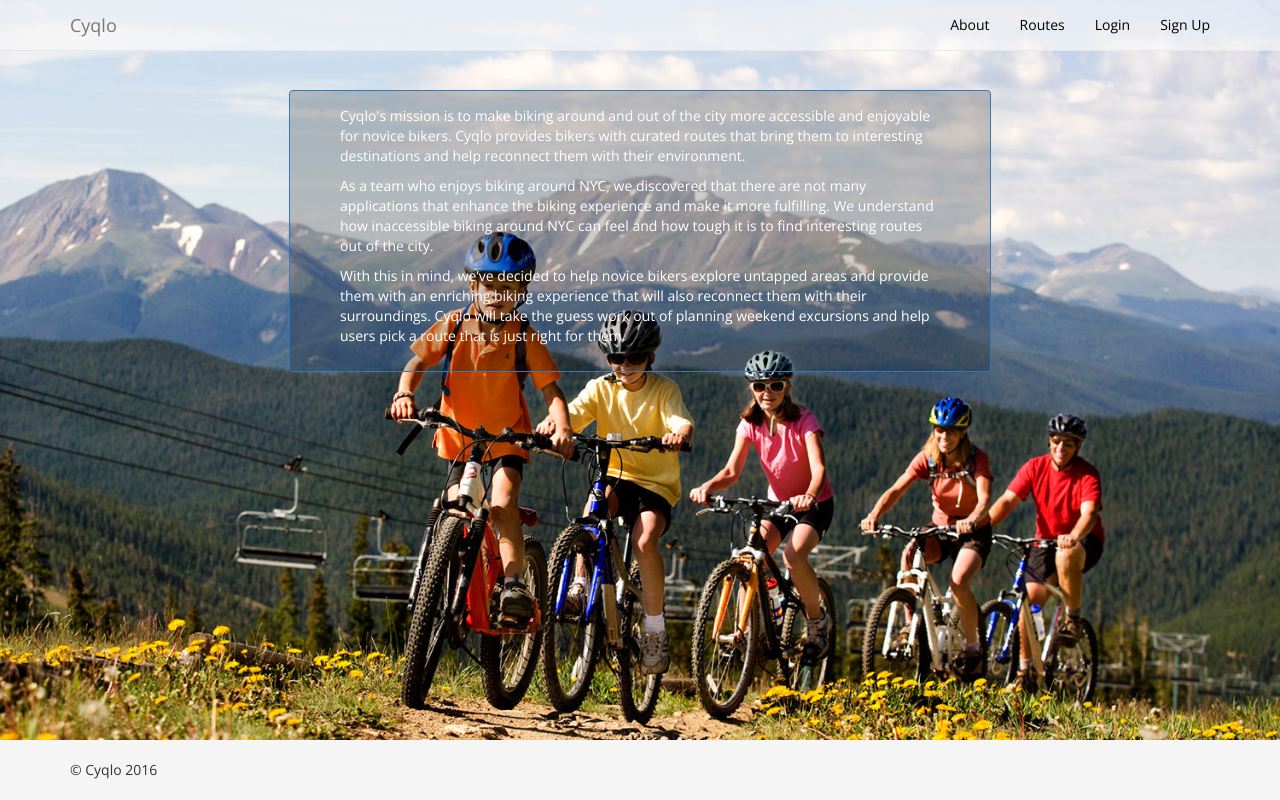
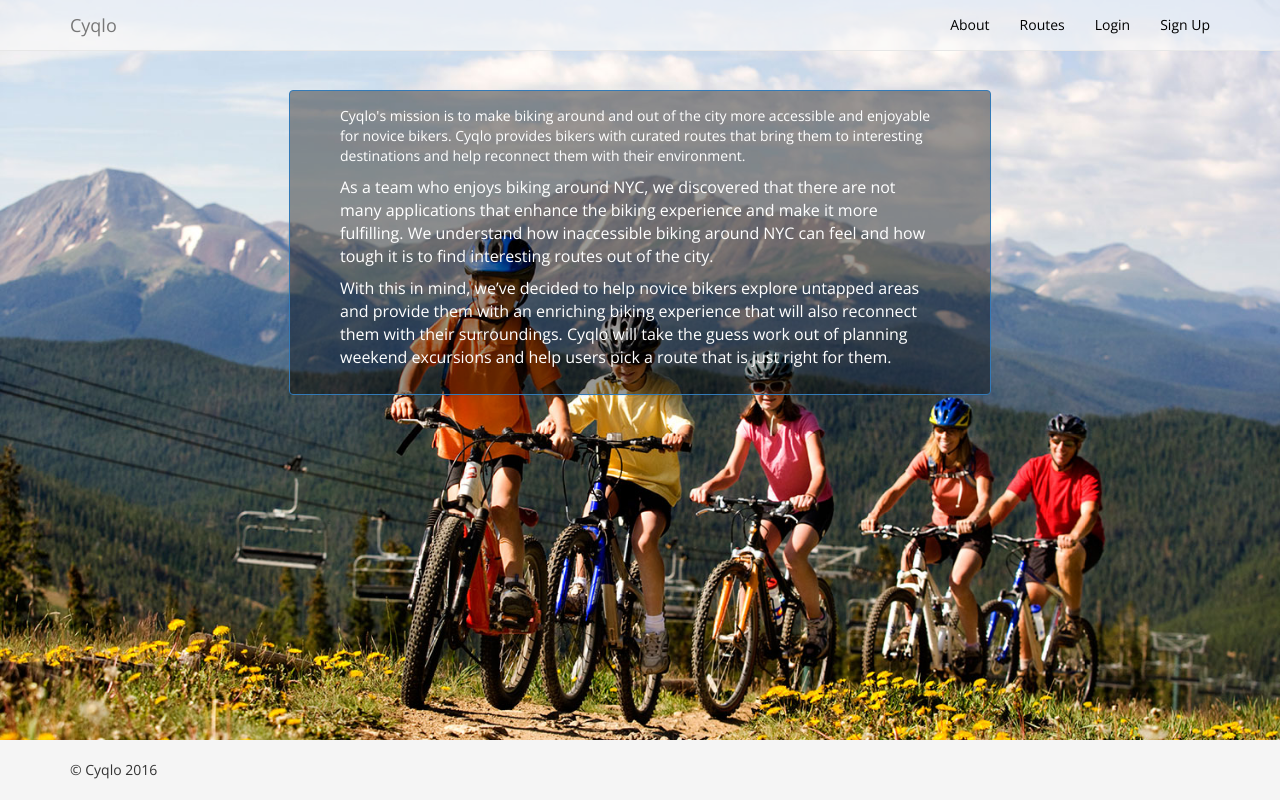
Before and after one commit to johnnyplaydrums/cyqlo, a Django app: page /about in a window 1280 px wide. Run offline with Django 3.2, Linux system fonts and the light colour scheme; some libraries are stand-ins or nearby versions.

Commit message:
Decrease transparency, increase font size in about page

```diff
--- a/main/static/stylesheets/main.css
+++ b/main/static/stylesheets/main.css
@@ -19,7 +19,7 @@ body {
 /* Stock class */
 
 .bg-black-transparent {
-    background-color: rgba(0,0,0,.2);
+    background-color: rgba(0,0,0,.4);
     color: white;
 }
 
--- a/main/templates/about.html
+++ b/main/templates/about.html
@@ -6,18 +6,18 @@
   <div class="container" align="center">
       <div class="row content-margin-top">
           <div class="panel panel-primary bg-black-transparent" style="width:60%">
-              <div class="panel-body" style="width:90%">
-                <p align="left"> Cyqlo's mission is to make biking around and out of the city more accessible
+              <div class="panel-body" style="width:90%" font-size: larger>
+                <p align="left" style="font-size:16 px"> Cyqlo's mission is to make biking around and out of the city more accessible
                     and enjoyable for novice bikers. Cyqlo provides bikers with curated routes
                     that bring them to interesting destinations and help reconnect them with
                     their environment. </p>
 
-                <p align="left"> As a team who enjoys biking around NYC, we discovered that there are not
+                <p align="left" style="font-size:16px"> As a team who enjoys biking around NYC, we discovered that there are not
                     many applications that enhance the biking experience and make it more
                     fulfilling. We understand how inaccessible biking around NYC can feel and
                     how tough it is to find interesting routes out of the city.
 
-                <p align="left"> With this in mind, we’ve decided to help novice bikers explore untapped
+                <p align="left" style="font-size:16px"> With this in mind, we’ve decided to help novice bikers explore untapped
                     areas and provide them with an enriching biking experience that will also
                     reconnect them with their surroundings. Cyqlo will take the guess work out of planning weekend excursions and help
                     users pick a route that is just right for them. </p>
--- /dev/null
+++ b/main/templates/banner-img.html
@@ -0,0 +1,2 @@
+{% load static %}
+<div id="homepage-banner"></div>
--- a/main/templates/homepage-banner.html
+++ b/main/templates/homepage-banner.html
@@ -2,7 +2,7 @@
 <div id="homepage-banner">
     <div class="container">
         <div class="find-a-route">
-            <h1>Find a biking route</h1>
+            <h1>Find a cycling route</h1>
             <form class="form-inline col-md-offset-1 col-md-10 bg-black-transparent">
                 <div class="form-group col-sm-12 col-md-3">
                     <label for="Distance">Distance</label>
```
